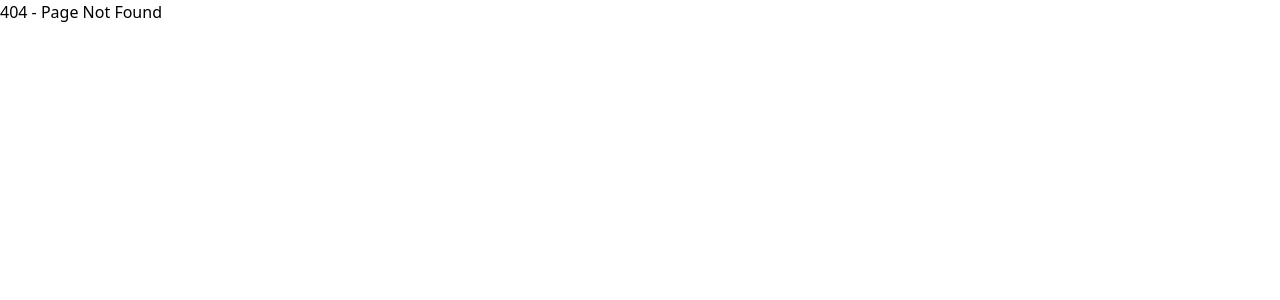
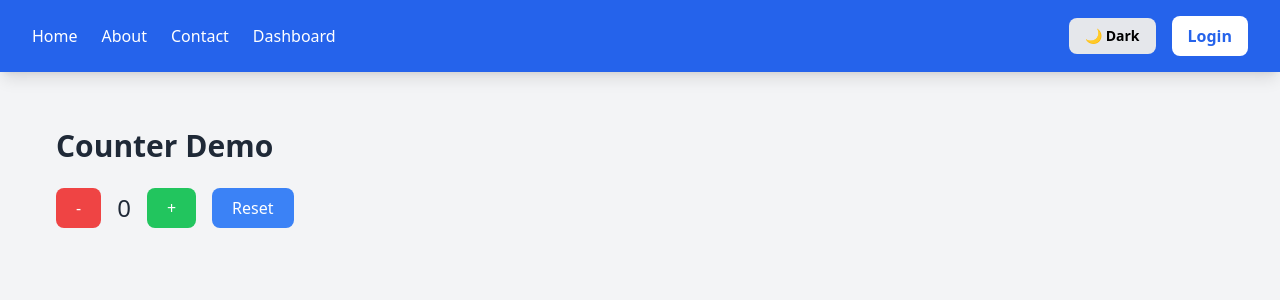
Before and after one commit to Deep-Parmar7659/My-App, a React (Vite) app in the folder my-app/: page /counter in a window 1280 px wide. Before the commit this address had no page. Shown: the top 300 px of the page. Built offline with nearby package versions, Linux system fonts and the light colour scheme.

Commit message:
create reusable useCounter custom hook with counter demo page

```diff
--- a/my-app/src/App.jsx
+++ b/my-app/src/App.jsx
@@ -14,6 +14,8 @@ import NotFound from "./pages/NotFound";
 
 import ProtectedRoute from "./components/ProtectedRoute";
 
+import CounterDemo from "./pages/CounterDemo";
+
 function App() {
   return (
     <BrowserRouter>
@@ -23,6 +25,7 @@ function App() {
           <Route index element={<Home />} />
           <Route path="about" element={<About />} />
           <Route path="contact" element={<Contact />} />
+          <Route path="/counter" element={<CounterDemo />} />
         </Route>
 
         {/* Login */}
--- a/my-app/src/components/Sidebar.jsx
+++ b/my-app/src/components/Sidebar.jsx
@@ -9,6 +9,7 @@ import {
   FaFileAlt,
   FaInfoCircle,
   FaEnvelope,
+  FaHashtag,
 } from "react-icons/fa";
 
 export default function Sidebar({ isOpen, closeSidebar }) {
@@ -51,6 +52,12 @@ export default function Sidebar({ isOpen, closeSidebar }) {
       name: "Contact",
       path: "/contact",
       icon: <FaEnvelope />,
+    },
+
+    {
+      name: "Counter",
+      path: "/counter",
+      icon: <FaHashtag />,
     },
   ];
 
--- /dev/null
+++ b/my-app/src/hooks/useCounter.js
@@ -0,0 +1,28 @@
+import { useState } from "react";
+
+export default function useCounter(initialValue = 0) {
+  // Counter State
+  const [count, setCount] = useState(initialValue);
+
+  // Increment
+  const increment = () => {
+    setCount((prev) => prev + 1);
+  };
+
+  // Decrement
+  const decrement = () => {
+    setCount((prev) => prev - 1);
+  };
+
+  // Reset
+  const reset = () => {
+    setCount(initialValue);
+  };
+
+  return {
+    count,
+    increment,
+    decrement,
+    reset,
+  };
+}
--- /dev/null
+++ b/my-app/src/pages/CounterDemo.jsx
@@ -0,0 +1,36 @@
+import useCounter from "../hooks/useCounter";
+
+export default function CounterDemo() {
+  const { count, increment, decrement, reset } = useCounter(0);
+
+  return (
+    <div className="p-6">
+      <h1 className="text-3xl font-bold mb-6 dark:text-white">Counter Demo</h1>
+
+      <div className="flex items-center gap-4">
+        <button
+          onClick={decrement}
+          className="bg-red-500 text-white px-5 py-2 rounded-lg"
+        >
+          -
+        </button>
+
+        <p className="text-2xl dark:text-white">{count}</p>
+
+        <button
+          onClick={increment}
+          className="bg-green-500 text-white px-5 py-2 rounded-lg"
+        >
+          +
+        </button>
+
+        <button
+          onClick={reset}
+          className="bg-blue-500 text-white px-5 py-2 rounded-lg"
+        >
+          Reset
+        </button>
+      </div>
+    </div>
+  );
+}
```
